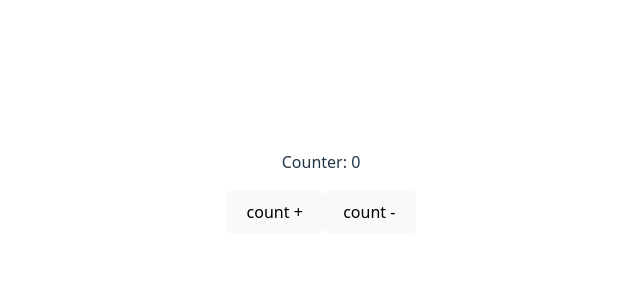
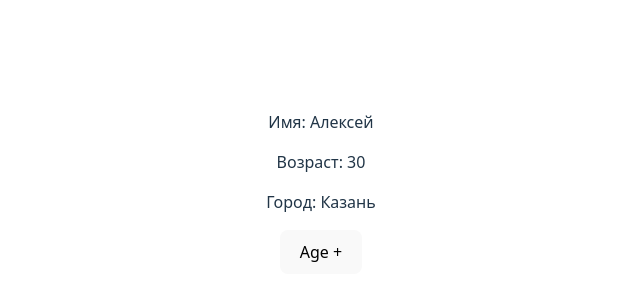
Before and after one commit to unusssualcode/react-practice25, a React (Vite) app: page / in a window 1280 px wide. Shown: the part 216-516 px from the top of the page, without its empty margins (319-959 px from the left). Built offline with nearby package versions, Linux system fonts and the light colour scheme.

Commit message:
4 lessons

```diff
--- a/src/App.jsx
+++ b/src/App.jsx
@@ -1,11 +1,18 @@
 import "./App.css";
 import Counter from "./Counter.jsx";
 import HelloWorld from "./HelloWorld.jsx";
+import Profile from "./Profile.jsx";
+
+const user = {
+  name: "Алексей",
+  age: 30,
+  city: "Казань",
+};
 
 function App() {
   return (
     <div className="App">
-      <Counter />
+      <Profile user={user} />
     </div>
   );
 }
--- /dev/null
+++ b/src/Profile.jsx
@@ -0,0 +1,14 @@
+import { useState } from "react";
+import UserCard from "./UserCard.jsx";
+
+function Profile({ user }) {
+  const [age, setAge] = useState(user.age);
+  return (
+    <>
+      <UserCard name={user.name} age={age} city={user.city} />
+      <button onClick={() => setAge(age + 1)}>Age +</button>
+    </>
+  );
+}
+
+export default Profile;
--- /dev/null
+++ b/src/UserCard.jsx
@@ -0,0 +1,11 @@
+function UserCard({ name, age, city = "Не указан" }) {
+  return (
+    <>
+      <p>Имя: {name}</p>
+      <p>Возраст: {age}</p>
+      <p>Город: {city}</p>
+    </>
+  );
+}
+
+export default UserCard;
```
